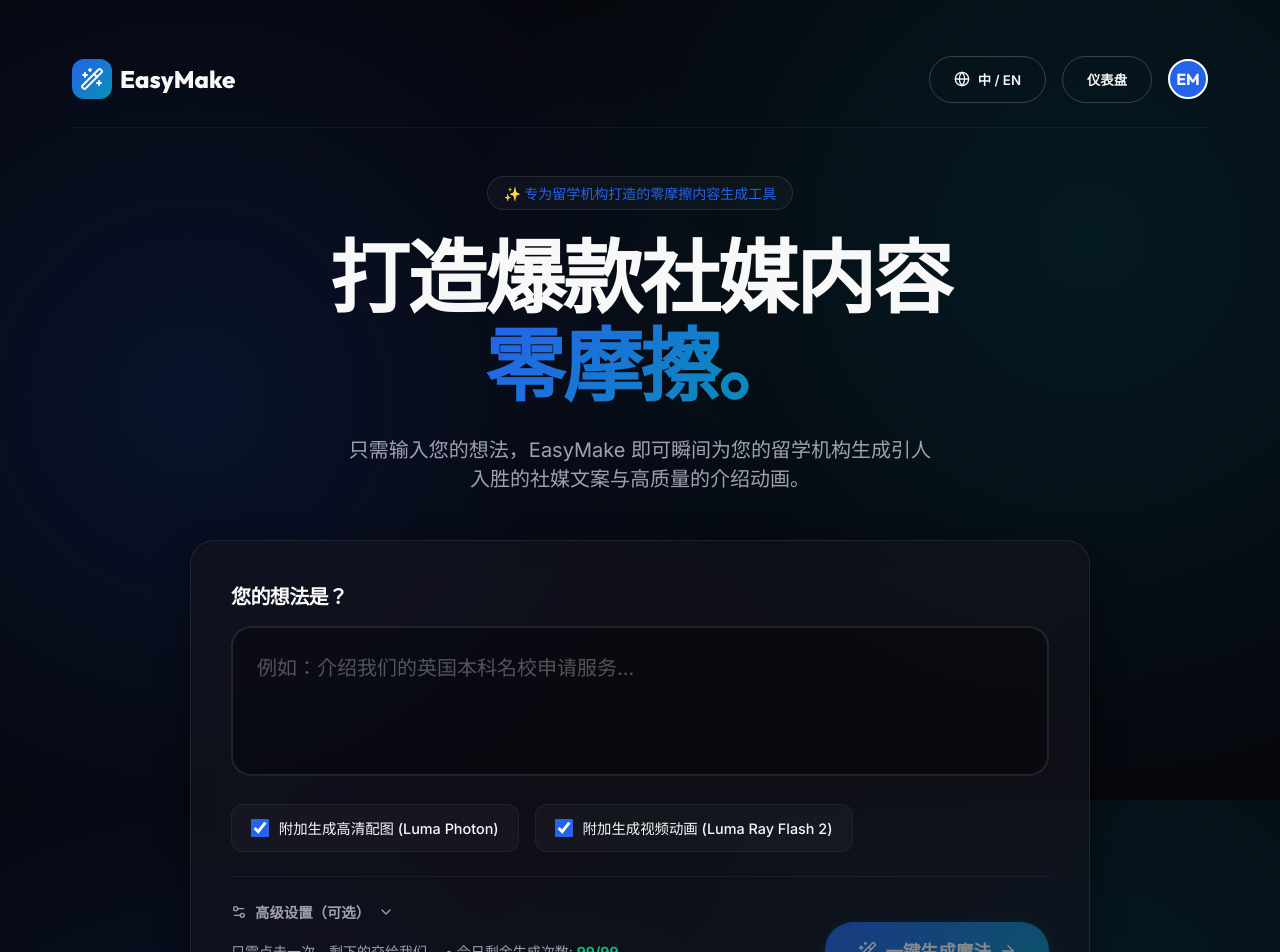
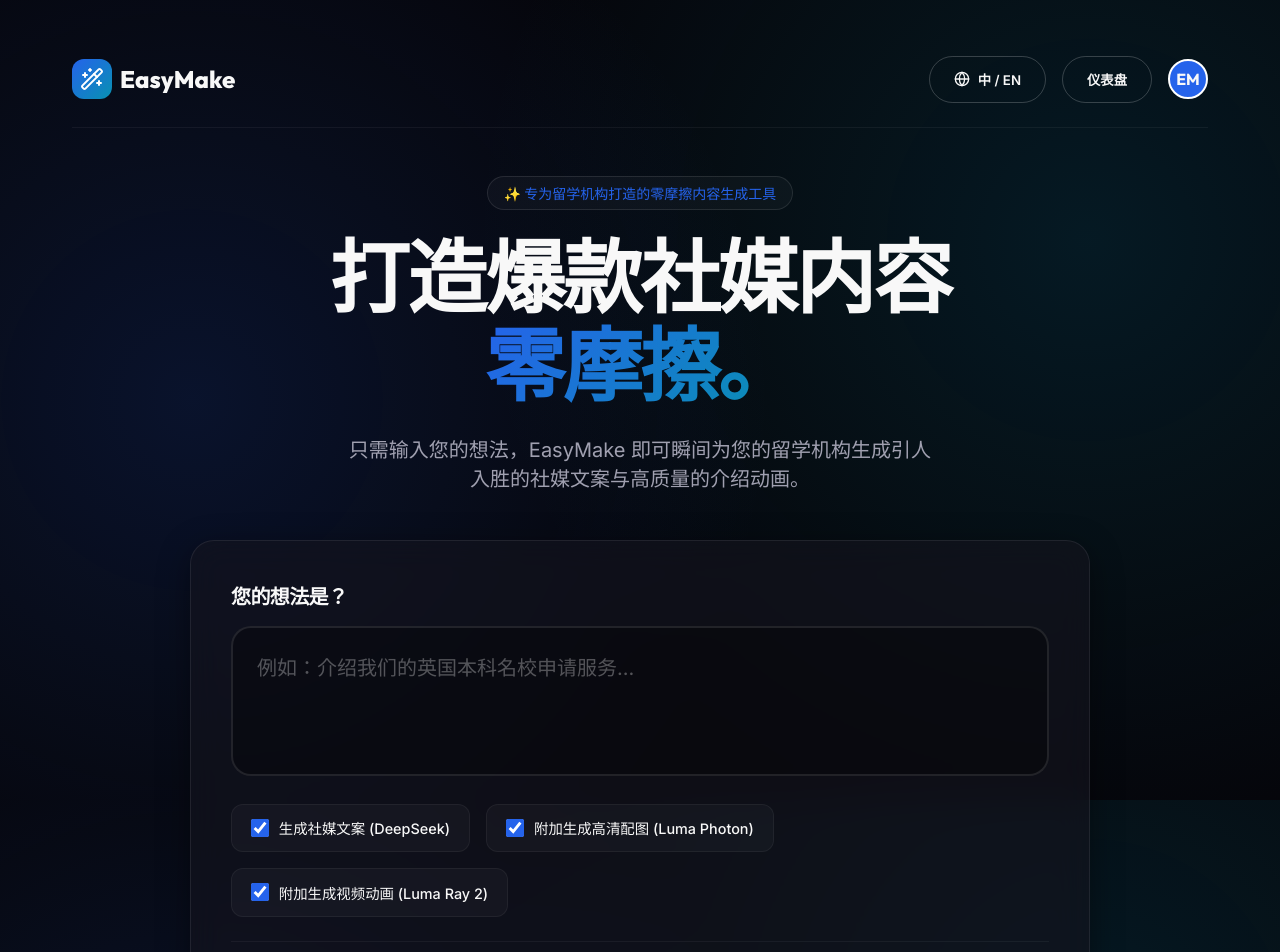
Before and after one commit to Jamie12355/EasyMake, a React (Vite) app: page / in a window 1280 px wide. Shown: the top 952 px of the page. Built offline with nearby package versions, Linux system fonts and the light colour scheme.

Commit message:
feat: add text generation toggle and upgrade Luma video model to Ray 2

```diff
--- a/api/content.js
+++ b/api/content.js
@@ -41,7 +41,7 @@
         const systemPrompt = `You are a master social media copywriter and animation director for top-tier Chinese study abroad (留学) agencies.
 Your goal is to take the user's input and generate three things:
 1. Highly engaging, convincing Chinese social media copy (爆款文案) tailored for platforms like Xiaohongshu (小红书), WeChat, or Douyin.
-2. A highly detailed English video generation prompt specifically engineered for the 'Luma Dream Machine Ray Flash 2' model.
+2. A highly detailed English video generation prompt specifically engineered for the 'Luma Dream Machine Ray 2' model.
 3. A highly detailed English image generation prompt specifically engineered for the 'Luma Photon' model.
 
 CRITICAL LUMA PROMPT ENGINEERING RULES:
--- a/api/luma-init.js
+++ b/api/luma-init.js
@@ -16,7 +16,7 @@
             },
             body: JSON.stringify({
                 prompt: prompt,
-                model: process.env.VITE_VIDEO_MODEL || "ray-flash-2"
+                model: process.env.VITE_VIDEO_MODEL || "ray-2"
             })
         });
 
--- a/src/App.jsx
+++ b/src/App.jsx
@@ -75,9 +75,10 @@
     cta: "生成私域引流转化文案",
     ctaDesc: "自动在文末添加'私聊领取资料'等高转化引导",
     limitReached: "今日额度已用完",
-    limitReachedDesc: "为控制 API 成本，每个用户每天最多生成 99 次 (搭载 Luma Ray Flash 2 混合渲染模型)",
+    limitReachedDesc: "为控制 API 成本，每个用户每天最多生成 99 次 (搭载 Luma Ray 2 混合渲染模型)",
     generationsLeft: "今日剩余生成次数:",
-    genVideoLabel: "附加生成视频动画 (Luma Ray Flash 2)",
+    genTextLabel: "生成社媒文案 (DeepSeek)",
+    genVideoLabel: "附加生成视频动画 (Luma Ray 2)",
     genImageLabel: "附加生成高清配图 (Luma Photon)",
   },
   en: {
@@ -150,9 +151,10 @@
     cta: "Generate Private Traffic CTAs",
     ctaDesc: "Automatically append high-converting Call-to-Actions (e.g. DM for info)",
     limitReached: "Daily Limit Reached",
-    limitReachedDesc: "To control API costs, each user is limited to 99 generations per day (using Luma Ray Flash 2)",
+    limitReachedDesc: "To control API costs, each user is limited to 99 generations per day (using Luma Ray 2)",
     generationsLeft: "Daily generations remaining:",
-    genVideoLabel: "Also Generate Animation (Luma Ray Flash 2)",
+    genTextLabel: "Generate Social Media Copy (DeepSeek)",
+    genVideoLabel: "Also Generate Animation (Luma Ray 2)",
     genImageLabel: "Also Generate Image (Luma Photon)",
   }
 };
@@ -177,6 +179,7 @@
     cta: false
   });
   const [generationsUsed, setGenerationsUsed] = useState(0);
+  const [generateTextEnabled, setGenerateTextEnabled] = useState(true);
   const [generateVideoEnabled, setGenerateVideoEnabled] = useState(true);
   const [generateImageEnabled, setGenerateImageEnabled] = useState(true);
 
@@ -276,6 +279,7 @@
 
         <div className="flex-col gap-6 w-full" style={{ maxWidth: '400px' }}>
           {/* Text Generation Step */}
+          {generateTextEnabled && (
             <div className={`status-card ${status === 'generating_text' ? 'active-text' : 'active'}`}>
               <div className={`status-icon ${status === 'generating_text' ? 'spin' : status !== 'idle' ? 'success' : ''}`}>
                 {status === 'generating_text' ? <Sparkles size={20} color="white" /> : <CheckCircle2 size={20} color="white" />}
@@ -285,6 +289,7 @@
                 <p>{t.statusTextDesc}</p>
               </div>
             </div>
+          )}
 
           {/* Image Generation Step */}
           {generateImageEnabled && (
@@ -317,10 +322,11 @@
   };
 
   const getGridCols = () => {
-    let count = 1;
+    let count = 0;
+    if (generateTextEnabled) count++;
     if (generateImageEnabled) count++;
     if (generateVideoEnabled) count++;
-    if (count === 1) return 'single-col';
+    if (count <= 1) return 'single-col';
     if (count === 3) return 'triple-col';
     return '';
   };
@@ -331,6 +337,7 @@
     return (
       <div className={`result-grid animate-fade-in mt-12 ${getGridCols()}`}>
         {/* Text Result */}
+        {generateTextEnabled && (
           <div className="glass-panel flex-col flex">
             <div className="flex justify-between items-center mb-6">
               <h3 className="card-title m-0">
@@ -349,6 +356,7 @@
               {result.text}
             </div>
           </div>
+        )}
 
         {/* Image Result */}
         {generateImageEnabled && (
@@ -476,6 +484,16 @@
             />
 
             <div style={{ marginTop: '1.5rem', display: 'flex', gap: '1rem', flexWrap: 'wrap', alignItems: 'center' }}>
+              <label style={{ display: 'flex', alignItems: 'center', gap: '0.6rem', color: 'var(--text-primary)', fontSize: '0.9rem', cursor: 'pointer', fontWeight: 500, background: 'rgba(255,255,255,0.03)', padding: '0.8rem 1.2rem', borderRadius: '12px', border: '1px solid rgba(255,255,255,0.05)' }}>
+                <input
+                  type="checkbox"
+                  checked={generateTextEnabled}
+                  onChange={(e) => setGenerateTextEnabled(e.target.checked)}
+                  style={{ width: '18px', height: '18px', accentColor: 'var(--accent-primary)', cursor: 'pointer' }}
+                />
+                {t.genTextLabel}
+              </label>
+
               <label style={{ display: 'flex', alignItems: 'center', gap: '0.6rem', color: 'var(--text-primary)', fontSize: '0.9rem', cursor: 'pointer', fontWeight: 500, background: 'rgba(255,255,255,0.03)', padding: '0.8rem 1.2rem', borderRadius: '12px', border: '1px solid rgba(255,255,255,0.05)' }}>
                 <input
                   type="checkbox"
```
Also changed, not shown: 1 other file (tests, documents, lock files or other folders). Lines whose indentation alone changed are shown as unchanged.
